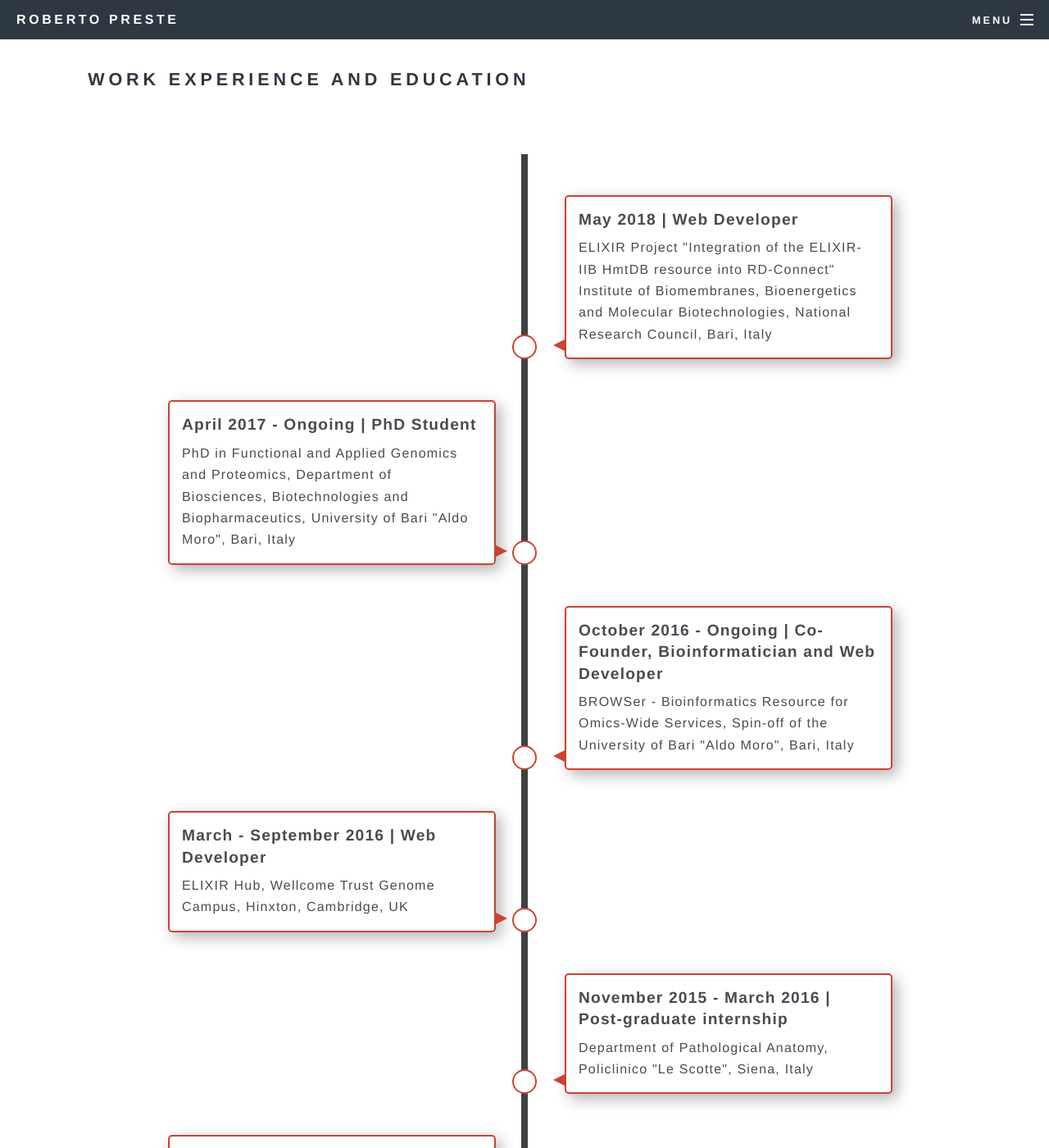
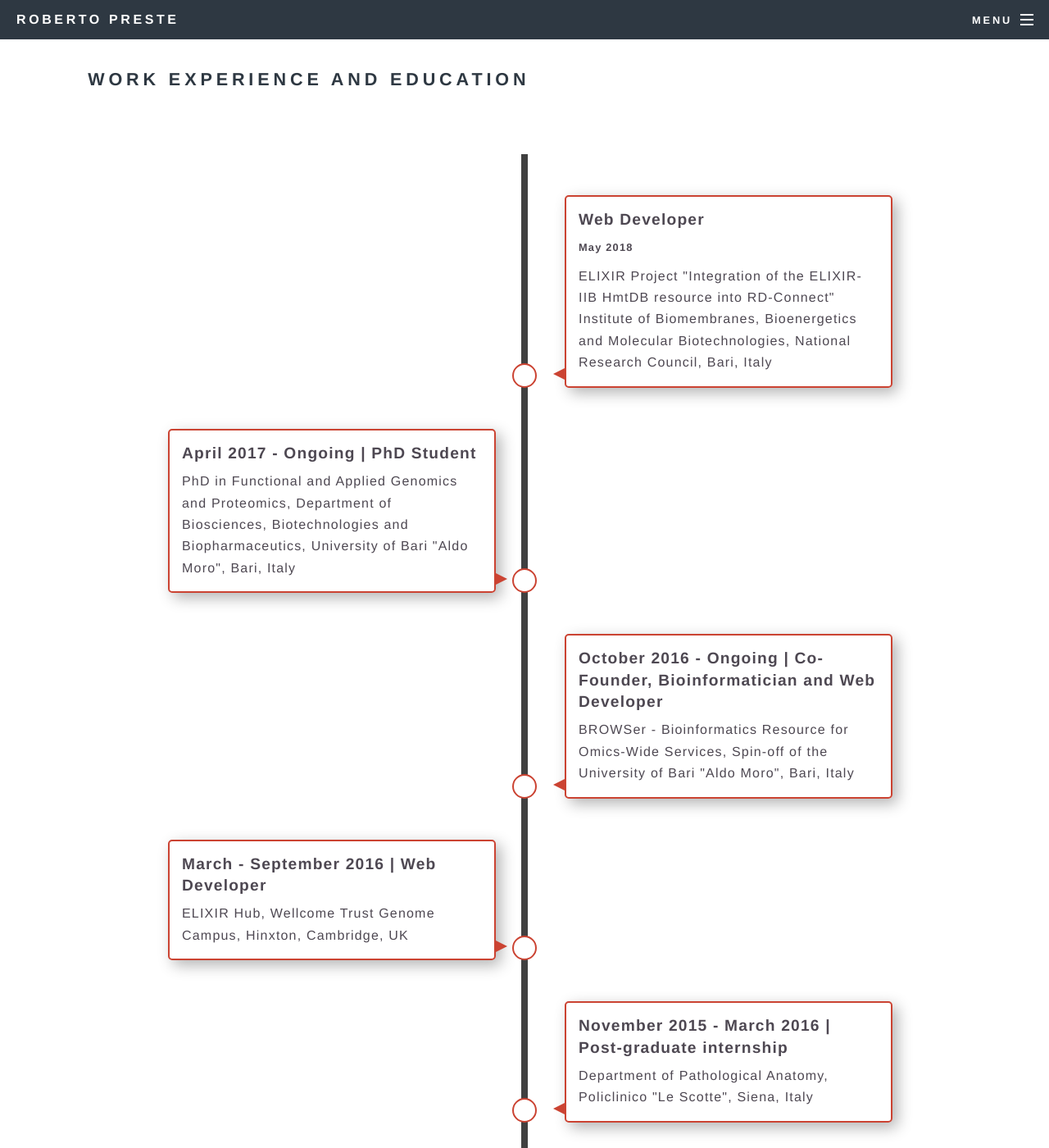
Before and after one commit to robertopreste/robertopreste.github.io, a Jekyll site: the page built from _posts/1991-01-02-curriculum.html, in a window 1280 px wide and 1400 px high, scrolled down 1245 px. Shown: the whole window at 82% size. Built offline with Jekyll 4.4.1, drawn with Linux system fonts in a browser that asks for light colours; a script that is not in the unit is left out.

Commit message:
Test work experience new layout

```diff
--- a/_includes/cv.html
+++ b/_includes/cv.html
@@ -92,6 +92,13 @@
         margin-bottom: 8px;
     }
 
+    timesm {
+        display: block;
+        font-size: 0.8rem;
+        font-weight: bold;
+        margin-bottom: 8px;
+    }
+
 
     /* EFFECTS
     –––––––––––––––––––––––––––––––––––––––––––––––––– */
@@ -161,8 +168,9 @@
 <section class="timeline">
     <ul>
         <li>
-            <div><time>May 2018
-                | Web Developer</time> ELIXIR Project "Integration of the ELIXIR-IIB HmtDB resource into RD-Connect" <br>
+            <div><time>Web Developer</time>
+                <timesm>May 2018</timesm>
+                ELIXIR Project "Integration of the ELIXIR-IIB HmtDB resource into RD-Connect" <br>
                 Institute of Biomembranes, Bioenergetics and Molecular Biotechnologies, National Research Council, Bari, Italy</div></li>
         <li>
             <div><time>April 2017 - Ongoing
```
